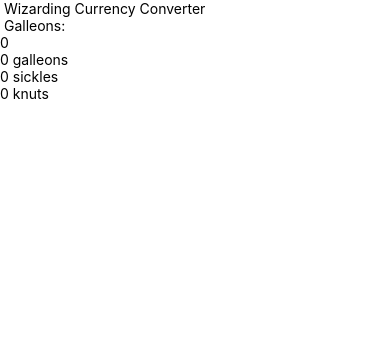
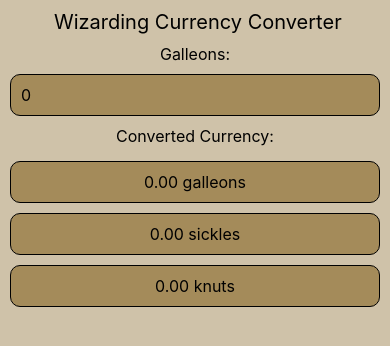
Before and after one commit to eidsonsa/wizardingCurrencyConverter, a React Native app: screen / in a window 390 px wide. Shown: the top 346 px of the page. Built offline with nearby package versions, Linux system fonts and the light colour scheme.

Commit message:
style almost done and plural made

```diff
--- a/App.tsx
+++ b/App.tsx
@@ -21,9 +21,9 @@
 
  import AsyncStorage from '@react-native-community/async-storage'
 
- const Item = (val: number) => (
-  <View>
-    <Text>{val}</Text>
+ const Item = (item: {val: number, title: string}) => (
+  <View style={styles.itemList}>
+    <Text style={styles.itemText}>{item.val} {item.title}</Text>
   </View>
 );
 
@@ -32,24 +32,25 @@
   const STORAGE_KEY = '@save_galleons'
 
   const [galleons, setGalleons] = React.useState(0);
-  const [sickles, setSickles] = React.useState(galleons / 17);
-  const [knuts, setKnuts] = React.useState(sickles / 29);
 
   const DATA = [
     {
       id: 'GAL',
-      val: galleons,
-      title: 'galleons',
+      val: galleons.toFixed(2),
+      ...(galleons == 1 && {title: 'galleon'}),
+      ...(galleons != 1 && {title: 'galleons'})
     },
     {
       id: 'SIC',
-      val: galleons / 17,
-      title: 'sickles'
+      val: (galleons / 17).toFixed(2),
+      ...((galleons / 17) == 1 && {title: 'sickle'}),
+      ...((galleons / 17) != 1 && {title: 'sickles'})
     },
     {
       id: 'KNU',
-      val: galleons / 493,
-      title: 'knuts'
+      val: (galleons / 493).toFixed(2),
+      ...((galleons / 493) == 1 && {title: 'knut'}),
+      ...((galleons / 493) != 1 && {title: 'knuts'})
     }
   ]
 
@@ -78,37 +79,83 @@
   }, []);
 
   const setValue = function(val: string){
+    val = val.replace(/[^0-9]/g, '')
     setGalleons(+val);
-    setSickles(+val / 17);
-    setKnuts(+val / 29);
     saveData();
   };
 
    return (
-     <SafeAreaView>
-      <Text> Wizarding Currency Converter</Text>
+     <SafeAreaView style={styles.container}>
+      <Text style={styles.title}> Wizarding Currency Converter</Text>
       <KeyboardAvoidingView>
-        <Text> Galleons: </Text>
+        <Text style={styles.galleons}> Galleons: </Text>
         <TextInput
         style = {styles.input}
         value = {galleons.toString()}
+        keyboardType = 'numeric'
         onChangeText = {setValue}
         />
       </KeyboardAvoidingView>
-      <FlatList
-      data = {DATA}
-      keyExtractor = {item => item.id}
-      renderItem={({ item }) => <Text>{item.val} {item.title}</Text>}
-      />
+      <View style={styles.listView}>
+        <Text style={styles.listHeader}> Converted Currency: </Text>
+        <FlatList
+        data = {DATA}
+        keyExtractor = {item => item.id}
+        renderItem={({ item }) => Item(item)}
+        />
+      </View>
      </SafeAreaView>
    )
 
  };
 
  const styles = StyleSheet.create({
-   input: {
+   container: {
+     backgroundColor: '#cfc2a9',
+     height: '100%',
+     width: '100%',
 
    },
+   title: {
+    fontSize: 20,
+    textAlign: 'center',
+    margin: 10
+   },
+   galleons: {
+     fontSize: 16,
+     textAlign: 'center',
+     marginBottom: 10
+   },
+   input: {
+     fontSize: 16,
+     borderRadius: 10,
+     marginHorizontal: 10,
+     borderWidth: 1,
+     padding: 10,
+     backgroundColor: '#a48b5a',
+     color: '#000'
+   },
+   listView: {
+
+   },
+   listHeader: {
+    fontSize: 16,
+    textAlign: 'center',
+    marginVertical: 10
+   },
+   itemList: {
+     backgroundColor: '#a48b5a',
+     color: '#000',
+     marginVertical: 5,
+     marginHorizontal: 10,
+     padding: 10,
+     borderRadius: 10,
+     borderWidth: 1,
+   },
+   itemText: {
+    fontSize: 16,
+    textAlign: 'center',
+   }
  });
 
  export default App;
```
